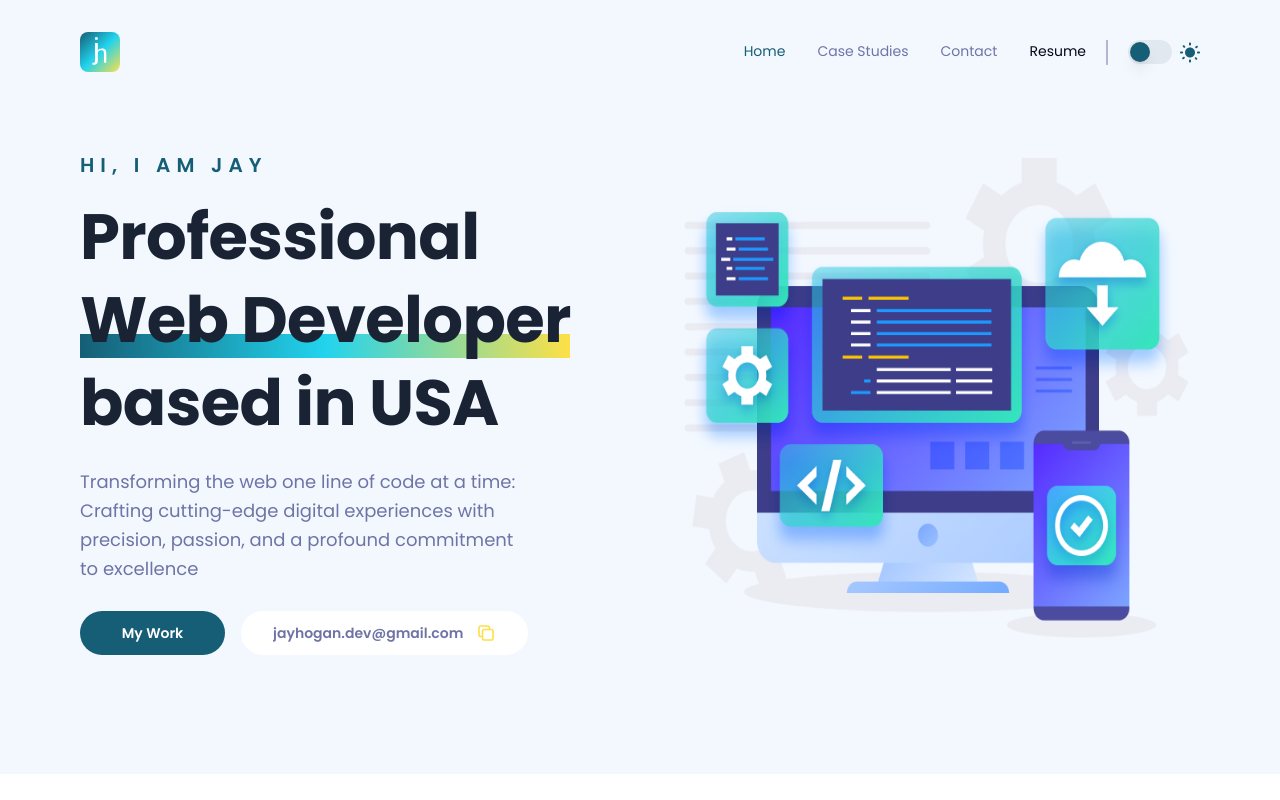
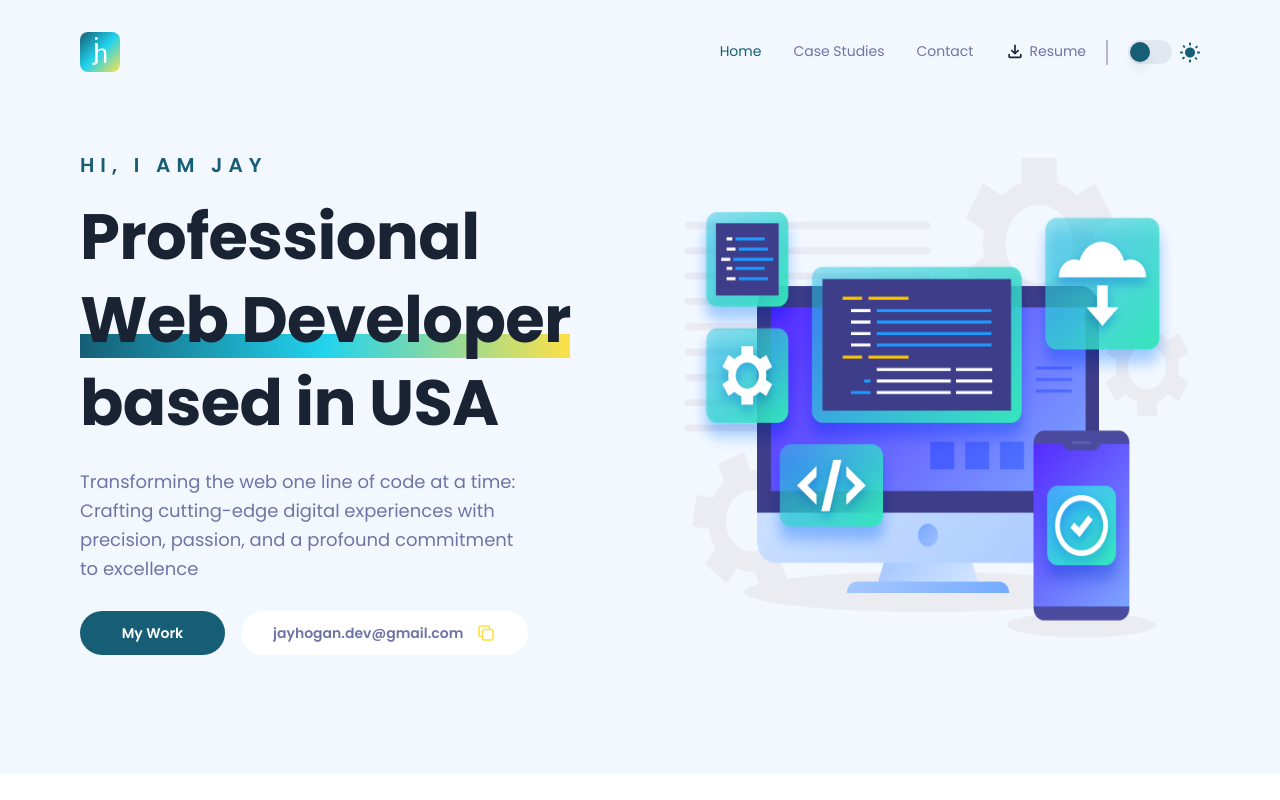
Before and after one commit to jayhogan-dev/portfolio, a Next.js app: page / in a window 1280 px wide. Shown: the top 800 px of the page. Built offline with nearby package versions, Linux system fonts and the light colour scheme.

Commit message:
resume added

```diff
--- a/components/Navbar.tsx
+++ b/components/Navbar.tsx
@@ -8,6 +8,8 @@ import ThemeSwitcher from "./ThemeSwitcher";
 import MobileNavbar from "./MobileNavbar";
 import { routes } from "@/constants";
 import { cn } from "@/lib/utils";
+
+import Download from "@/public/web-icons/download.svg";
 
 const Navbar = () => {
   const [darkMode, setDarkMode] = useState("");
@@ -42,7 +44,17 @@ const Navbar = () => {
               </Link>
             </li>
           ))}
-          <li>Resume</li>
+          <li>
+            <Link
+              href="/files/resume.pdf"
+              target="_blank"
+              className="text-primary-white-500 dark:text-primary-white-800 cursor-pointer hover:text-primary-black-300 flex justify-center gap-1"
+              download
+            >
+              <Download className="fill-primary-black-300 dark:fill-white" />
+              Resume
+            </Link>
+          </li>
         </ul>
         <Image
           src="/web-icons/line.svg"
```
Also changed, not shown: public/web-icons/download.svg, 1 other file (tests, documents, lock files or other folders).
